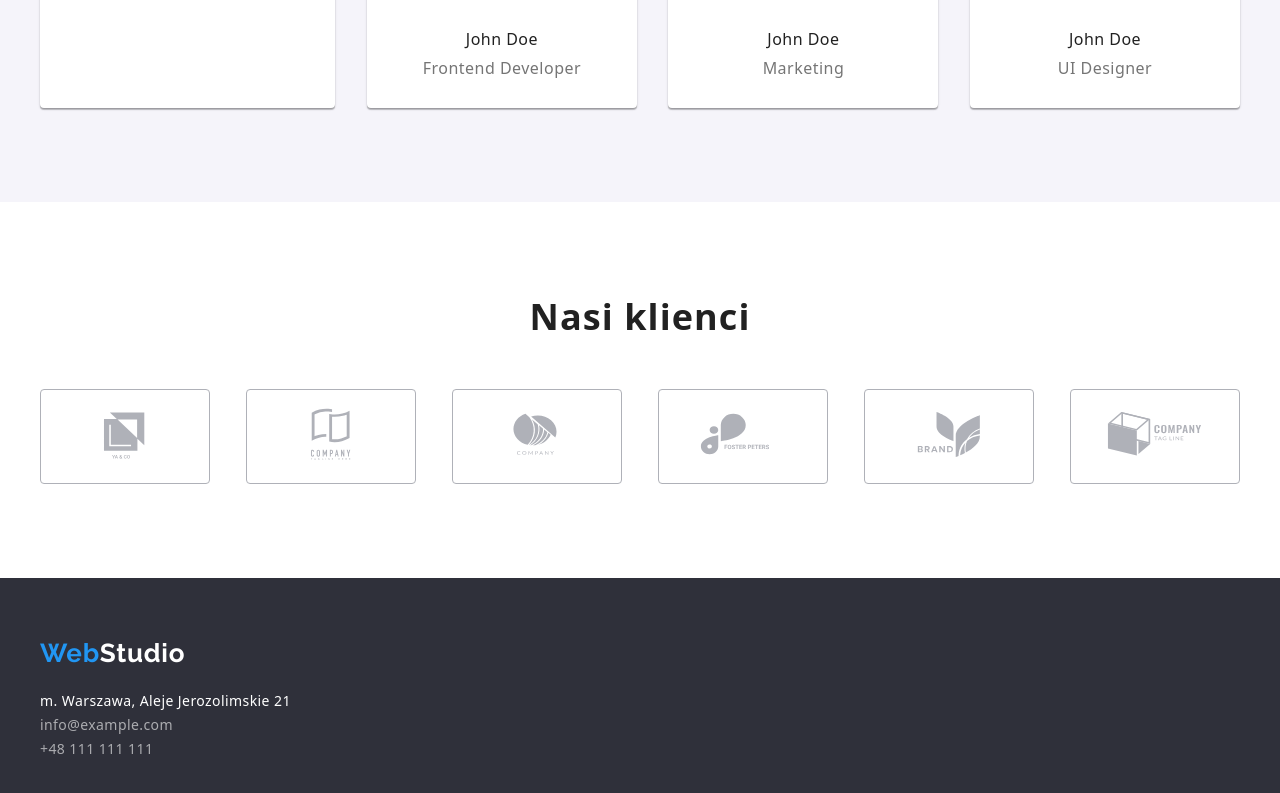
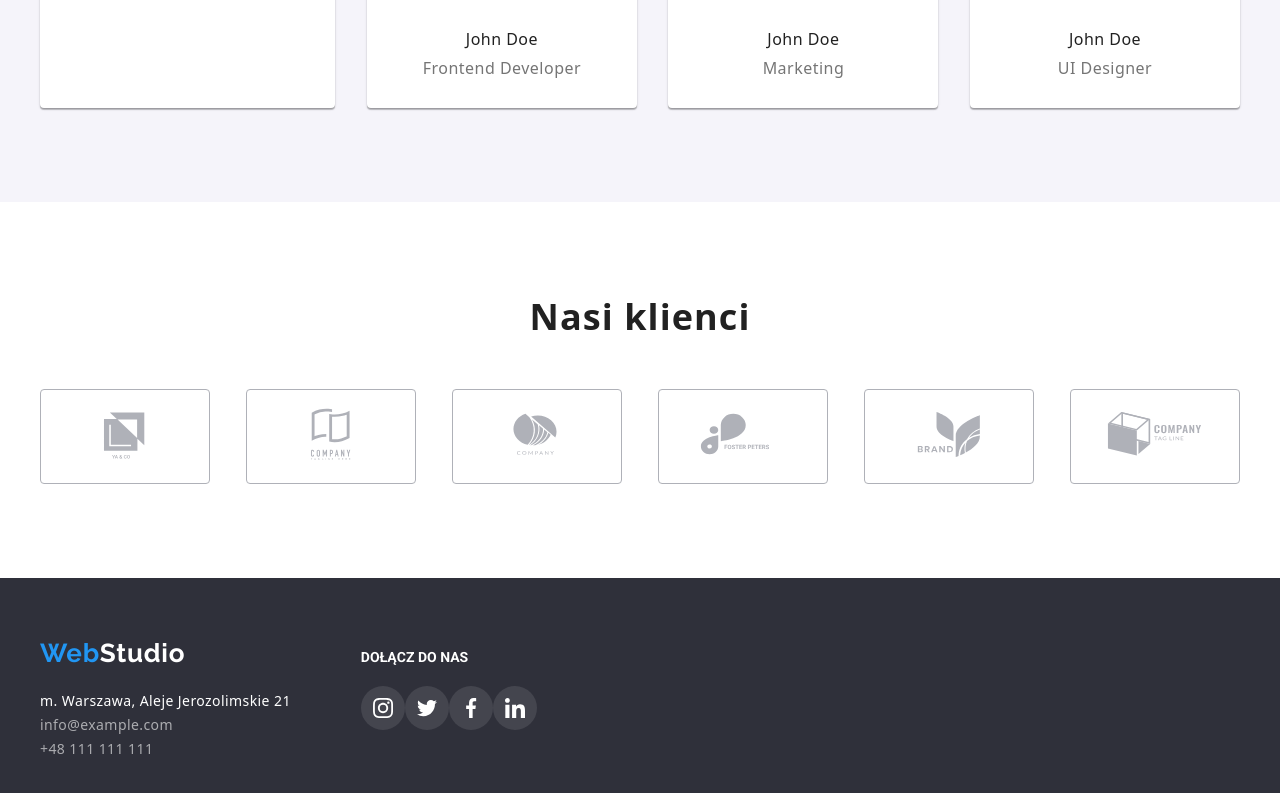
Before and after one commit to AnnaKoszelnik/goit-markup-hw-04, a plain HTML site: page index.html in a window 1280 px wide. Shown: the part 2077-2870 px from the top of the page. Drawn offline with nearby package versions, Linux system fonts and the light colour scheme.

Commit message:
Changes in footers social links

```diff
--- a/css/styles.css
+++ b/css/styles.css
@@ -363,3 +363,35 @@ body {
 .nav-icons:focus {
   fill: var(--hover-color);
 }
+
+.footer-so-me {
+  font-family: "roboto";
+  font-weight: 700;
+  font-size: 14px;
+  color: #ffffff;
+  text-transform: uppercase;
+}
+
+.footer-page {
+  display: flex;
+  justify-content: flex-start;
+  align-items: baseline;
+}
+
+.footer-social-links {
+  margin-left: 70px;
+}
+
+.footer-icons {
+  width: 44px;
+  height: 44px;
+  padding: 12px;
+  background-color: rgba(255, 255, 255, 0.1);
+  border-radius: 50%;
+  fill: #ffffff;
+}
+
+.new {
+  display: flex;
+  margin-top: 20px;
+}
--- a/index.html
+++ b/index.html
@@ -247,7 +247,8 @@
     </main>
 
     <footer class="footer">
-      <div class="container">
+      <div class="container footer-page">
+        <div>
           <a class="logo-footer" href="./index.html"
             ><span class="logo-blue">Web</span
             ><span class="logo-white">Studio</span></a
@@ -261,11 +262,39 @@
                 >
               </li>
               <li>
-              <a class="info-footer" href="tel:+48111111111">+48 111 111 111</a>
+                <a class="info-footer" href="tel:+48111111111"
+                  >+48 111 111 111</a
+                >
               </li>
             </ul>
           </address>
         </div>
+        <div class="footer-social-links">
+          <span class="footer-so-me">Dołącz do nas</span>
+          <div class="new">
+            <div class="footer-icons">
+              <svg width="20" height="20">
+                <use href="./images/icons.svg#icon-instagram"></use>
+              </svg>
+            </div>
+            <div class="footer-icons">
+              <svg width="20" height="20">
+                <use href="./images/icons.svg#icon-twitter"></use>
+              </svg>
+            </div>
+            <div class="footer-icons">
+              <svg width="20" height="20">
+                <use href="./images/icons.svg#icon-facebook"></use>
+              </svg>
+            </div>
+            <div class="footer-icons">
+              <svg width="20" height="20">
+                <use href="./images/icons.svg#icon-linkedin"></use>
+              </svg>
+            </div>
+          </div>
+        </div>
+      </div>
     </footer>
   </body>
 </html>
```
Lines whose indentation alone changed are shown as unchanged.
